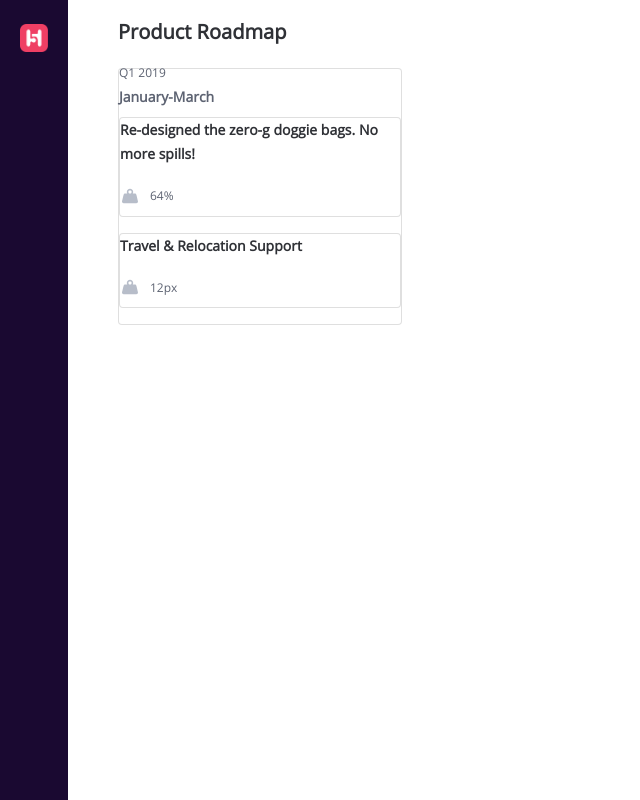
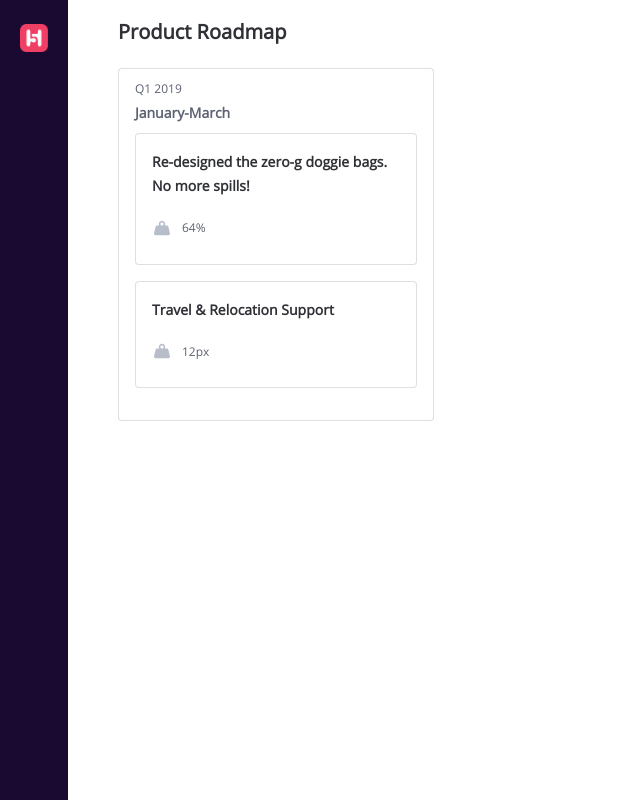
Before and after one commit to nashwash27/happy5, a plain HTML site: page Happy 5 ready/index.html in a window 1280 px wide. Shown: the whole page, without its empty margins (0-640 px from the left). Drawn offline with Linux system fonts and the light colour scheme.

Commit message:
Add files via upload

```diff
--- a/Happy 5 ready/style.css
+++ b/Happy 5 ready/style.css
@@ -85,9 +85,6 @@ margin-top: 24px;
 
 }
 
-.card-body {
-    padding:0px
-}
 
 .titik-3{
     float: right;
```
